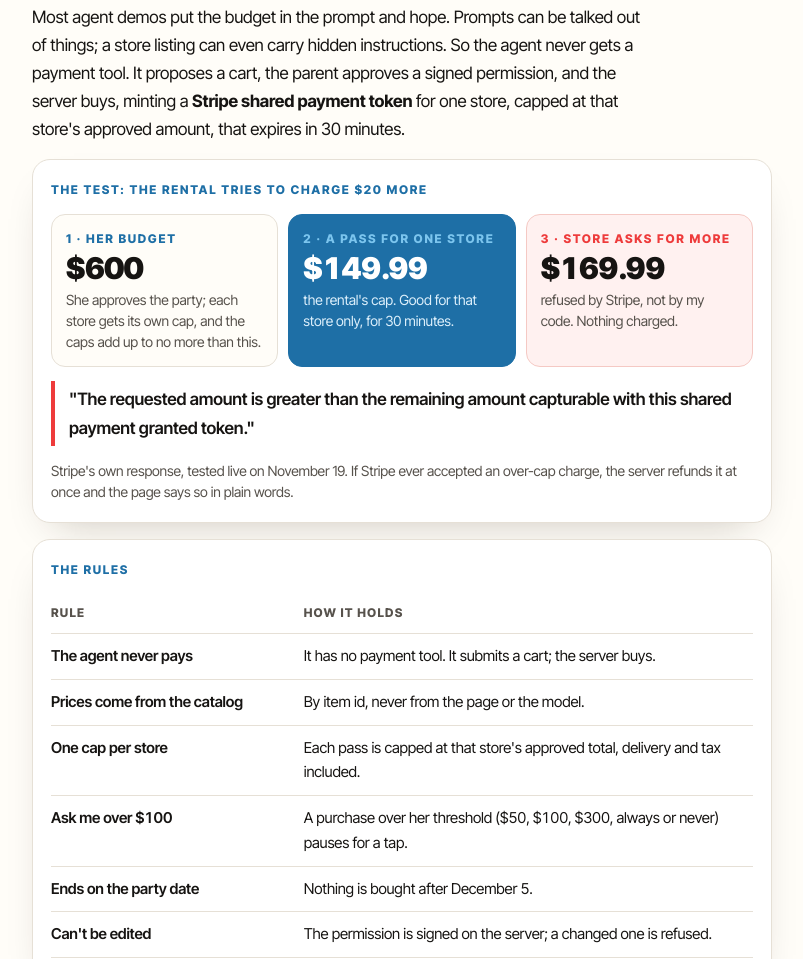
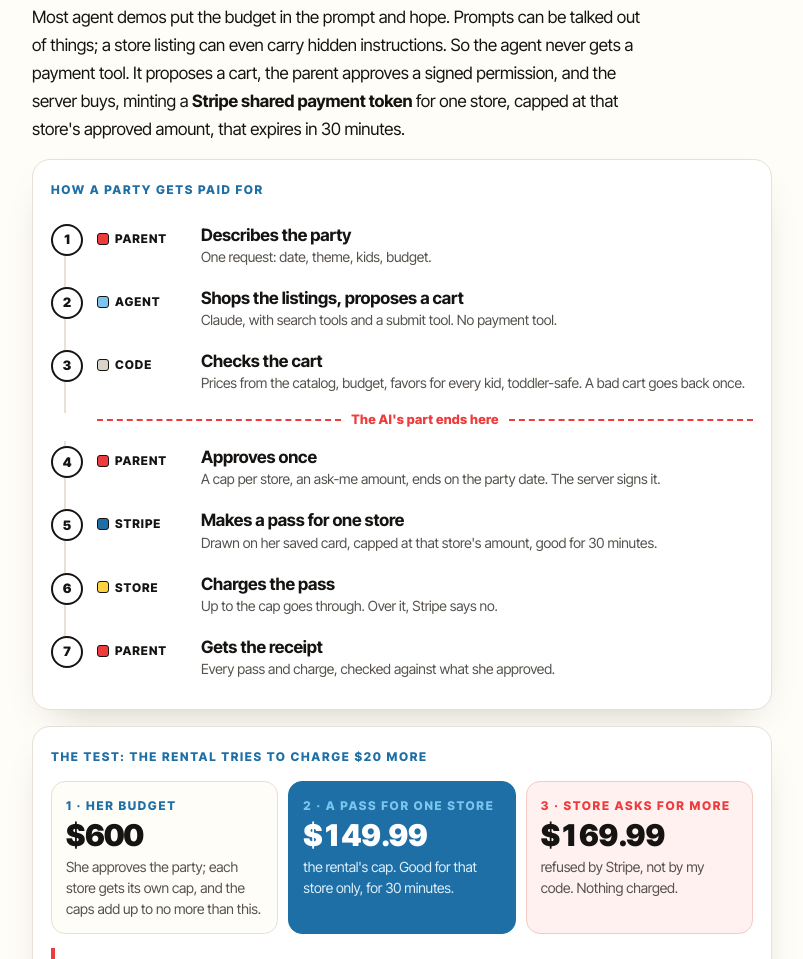
Before and after one commit to shongsathavij/party-run, a website: page case-study.html in a window 1280 px wide. Shown: the part 2303-3262 px from the top of the page, without its empty margins (238-1041 px from the left). Drawn offline with Linux system fonts and the light colour scheme.

Commit message:
Case study: who-does-what flow, with where the AI stops
Co-Authored-By: Claude Opus 5.5 <noreply@anthropic.com>
Claude-Session: https://claude.ai/code/session_01HJEmwgSqAZm8gLgHFEdrpb

```diff
--- a/case-study.html
+++ b/case-study.html
@@ -86,6 +86,22 @@
     .shows li::before { content: ''; width: 14px; height: 14px; margin-top: 7px; border-radius: 4px; background: var(--red); }
     .shows li:nth-child(2)::before { background: var(--sky); }
     .shows li:nth-child(3)::before { background: var(--yellow); border: 1.5px solid var(--ink); }
+
+
+    /* The flow: who does what, and where the AI stops */
+    .seq { list-style: none; margin: 0; padding: 0; display: flex; flex-direction: column; counter-reset: s; }
+    .seq li { position: relative; display: grid; grid-template-columns: 34px 92px minmax(0, 1fr); gap: 4px 12px; align-items: start; padding: 10px 0; }
+    .seq li::before { counter-increment: s; content: counter(s); width: 28px; height: 28px; border-radius: 999px; border: 2px solid var(--ink); background: #fff; display: grid; place-items: center; font-weight: 900; font-size: 13px; position: relative; z-index: 1; }
+    .seq li:not(:last-child)::after { content: ''; position: absolute; left: 13px; top: 38px; bottom: -10px; width: 2px; background: var(--hair); }
+    .who { display: inline-flex; align-items: center; gap: 6px; font-size: 12px; font-weight: 800; letter-spacing: .08em; text-transform: uppercase; padding-top: 5px; white-space: nowrap; }
+    .who::before { content: ''; width: 10px; height: 10px; border-radius: 3px; background: var(--c); border: 1.5px solid var(--ink); }
+    .seq b { display: block; line-height: 1.3; }
+    .seq .small { display: block; }
+    .seq .line { grid-template-columns: minmax(0, 1fr); padding: 6px 0 6px 46px; }
+    .seq .line::before { display: none; }
+    .seq .line span { display: flex; align-items: center; gap: 10px; font-size: 13px; font-weight: 800; color: var(--red); letter-spacing: .02em; }
+    .seq .line span::before, .seq .line span::after { content: ''; flex: 1; border-top: 2px dashed var(--red); }
+    @media (max-width: 520px) { .seq li { grid-template-columns: 34px minmax(0, 1fr); } .seq li > div { grid-column: 2; } .who { padding-top: 5px; } }
 
     /* The money flow */
     .flow { display: grid; grid-template-columns: repeat(3, minmax(0, 1fr)); gap: 10px; }
@@ -184,6 +200,19 @@
     <h2 id="money">The agent can't overspend, and that isn't a promise</h2>
     <div class="prose">
       <p>Most agent demos put the budget in the prompt and hope. Prompts can be talked out of things; a store listing can even carry hidden instructions. So the agent never gets a payment tool. It proposes a cart, the parent approves a signed permission, and the server buys, minting a <b>Stripe shared payment token</b> for one store, capped at that store's approved amount, that expires in 30 minutes.</p>
+    </div>
+    <div class="panel">
+      <span class="kicker">How a party gets paid for</span>
+      <ol class="seq">
+        <li><span class="who" style="--c: var(--red)">Parent</span><div><b>Describes the party</b><span class="small">One request: date, theme, kids, budget.</span></div></li>
+        <li><span class="who" style="--c: var(--sky)">Agent</span><div><b>Shops the listings, proposes a cart</b><span class="small">Claude, with search tools and a submit tool. No payment tool.</span></div></li>
+        <li><span class="who" style="--c: #D9D3C8">Code</span><div><b>Checks the cart</b><span class="small">Prices from the catalog, budget, favors for every kid, toddler-safe. A bad cart goes back once.</span></div></li>
+        <li class="line" aria-hidden="true"><span>The AI's part ends here</span></li>
+        <li><span class="who" style="--c: var(--red)">Parent</span><div><b>Approves once</b><span class="small">A cap per store, an ask-me amount, ends on the party date. The server signs it.</span></div></li>
+        <li><span class="who" style="--c: var(--blue)">Stripe</span><div><b>Makes a pass for one store</b><span class="small">Drawn on her saved card, capped at that store's amount, good for 30 minutes.</span></div></li>
+        <li><span class="who" style="--c: var(--yellow)">Store</span><div><b>Charges the pass</b><span class="small">Up to the cap goes through. Over it, Stripe says no.</span></div></li>
+        <li><span class="who" style="--c: var(--red)">Parent</span><div><b>Gets the receipt</b><span class="small">Every pass and charge, checked against what she approved.</span></div></li>
+      </ol>
     </div>
     <div class="panel" role="group" aria-labelledby="ex">
       <span class="kicker" id="ex">The test: the rental tries to charge $20 more</span>
```
